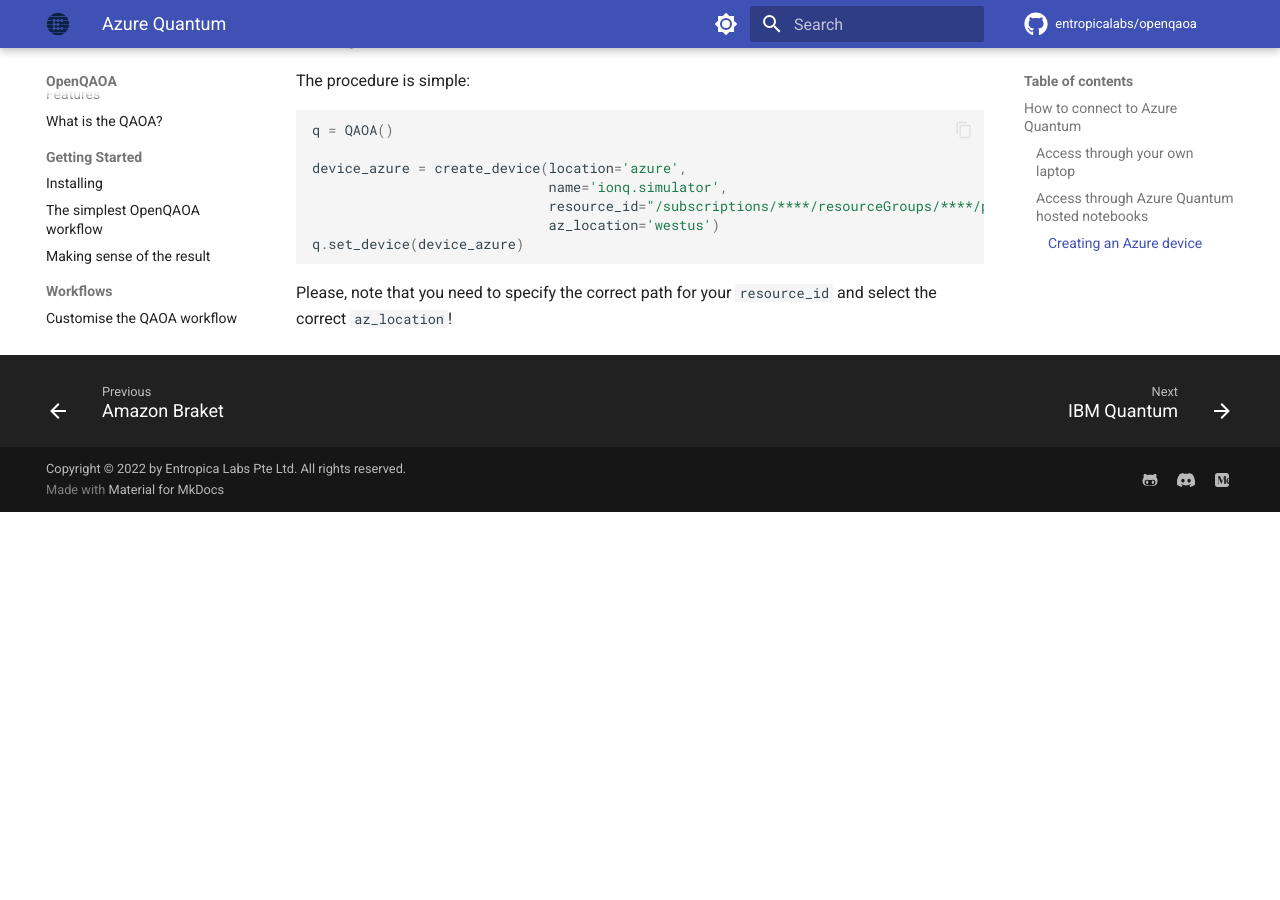
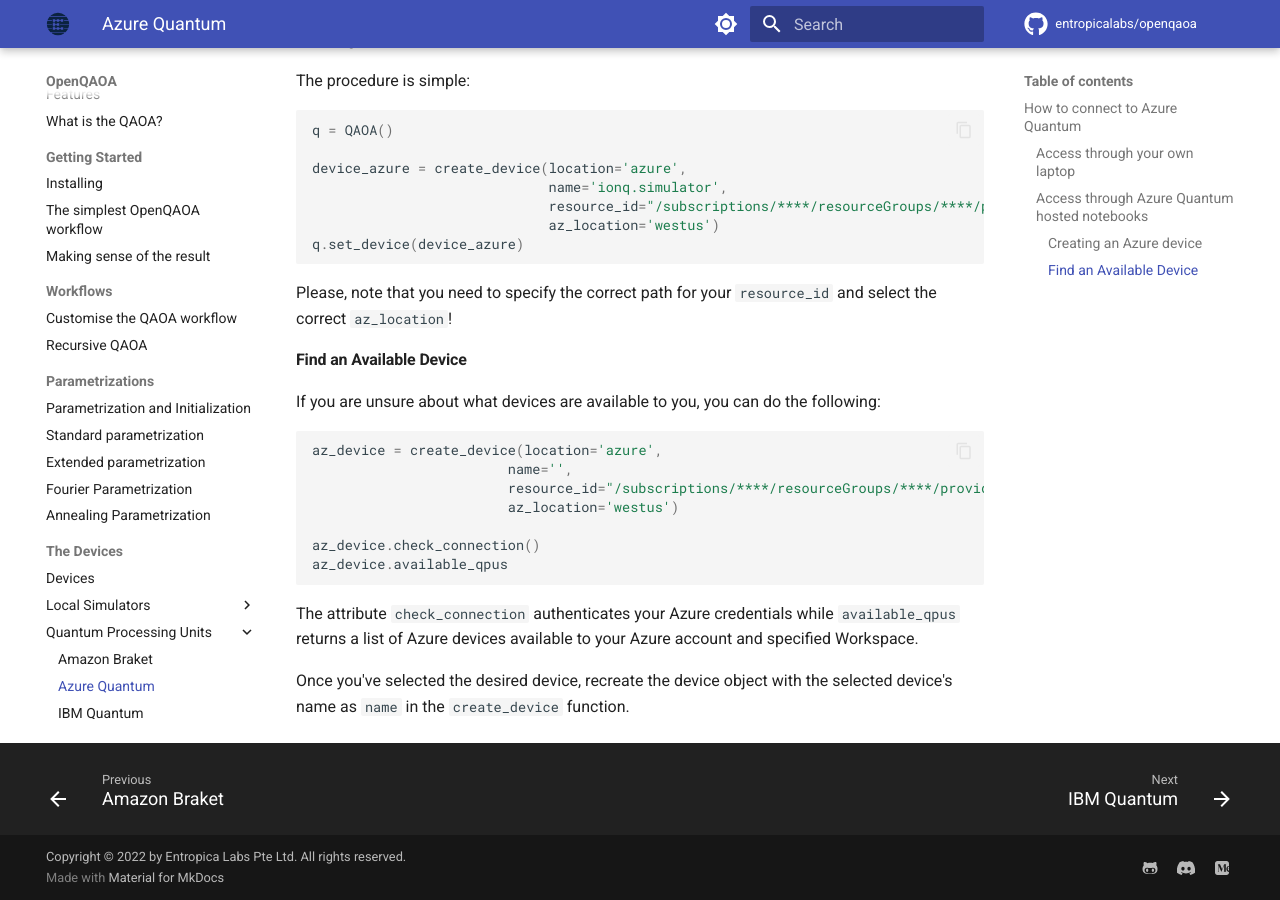
Before and after one commit to entropicalabs/openqaoa-website, an MkDocs documentation site: the page built from docs/devices/azure-quantum.md, in a window 1280 px wide and 900 px high, scrolled down 1422 px. Built offline with MkDocs 1.6.1 and Material for MkDocs 9.7.7, drawn with Linux system fonts in a browser that asks for light colours; comment, search, counter and statistics services are not loaded; before the commit the page ends 1934 px from its top, so only the background shows below that.

Commit message:
Update aws and azure docs

````diff
--- a/docs/devices/azure-quantum.md
+++ b/docs/devices/azure-quantum.md
@@ -52,3 +52,21 @@ q.set_device(device_azure)
 ```
 
 Please, note that you need to specify the correct path for your `resource_id` and select the correct `az_location`!
+
+#### Find an Available Device
+
+If you are unsure about what devices are available to you, you can do the following:
+
+```Python
+az_device = create_device(location='azure',
+                        name='',
+                        resource_id="/subscriptions/****/resourceGroups/****/providers/****/Workspaces/****",
+                        az_location='westus')
+
+az_device.check_connection()
+az_device.available_qpus
+```
+
+The attribute `check_connection` authenticates your Azure credentials while `available_qpus` returns a list of Azure devices available to your Azure account and specified Workspace.
+
+Once you've selected the desired device, recreate the device object with the selected device's name as `name` in the `create_device` function.
````
Also changed, not shown: docs/devices/amazon-braket.md (+19 -0 lines).
